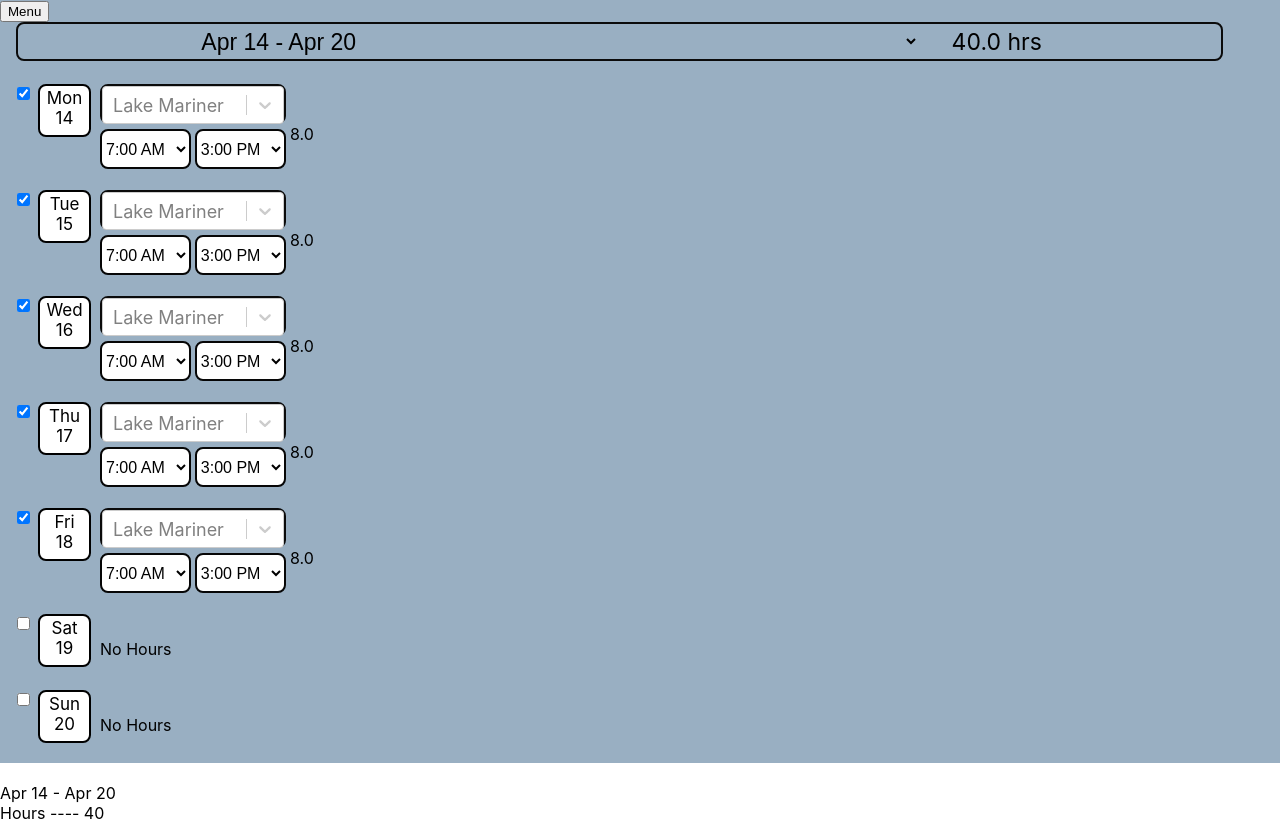
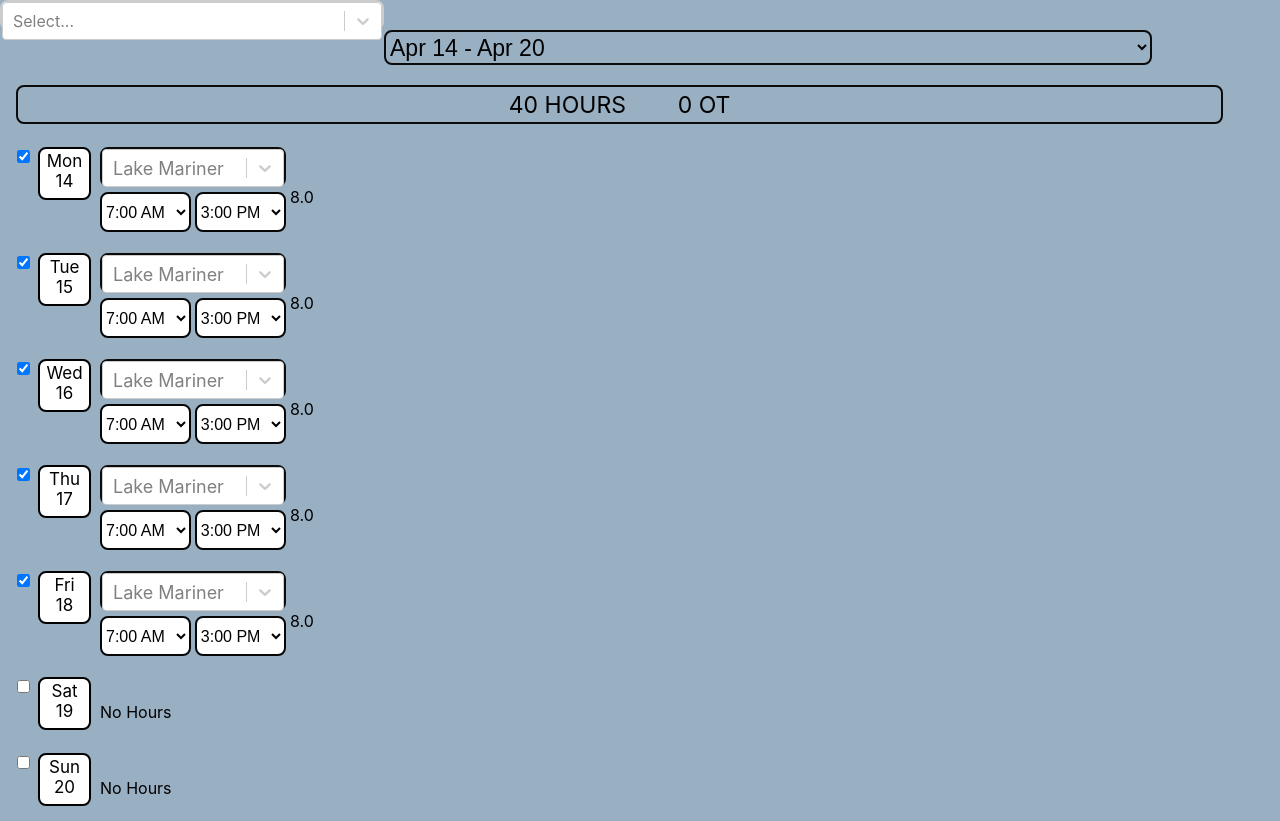
Before and after one commit to bradronto/bradronto.github.io, a React (Create React App) app in the folder timekeep/: page / in a window 1280 px wide. Shown: the top 821 px of the page. Built offline with nearby package versions, Linux system fonts and the light colour scheme.

Commit message:
and another..

```diff
--- a/timekeep/src/components/date-header.js
+++ b/timekeep/src/components/date-header.js
@@ -7,7 +7,8 @@ const getMonth = (whichWeek) => {
       firstDayOfWeek.toLocaleDateString("en-us",{month: "short" }  )+" "+
       firstDayOfWeek.toLocaleDateString("en-us",{day: "numeric"})+" - "+
       lastDayOfWeek.toLocaleDateString("en-us",{month: "short"})+" "+
-      lastDayOfWeek.toLocaleDateString("en-us",{day: "numeric"})+" "
+      lastDayOfWeek.toLocaleDateString("en-us",{day: "numeric"})+"  "
+     // + lastDayOfWeek.toLocaleDateString("en-us",{year: "numeric"})+" "
     );
 
   }
--- a/timekeep/src/components/styles/cool.css
+++ b/timekeep/src/components/styles/cool.css
@@ -24,7 +24,7 @@
     width: 100%;
   }
 
-   .cool-header {
+  .cool-header {
     display: flex;
     justify-content: center;
     align-items: center;
@@ -40,6 +40,21 @@
     font-size: 23px;
     outline: none;
      }
+
+     .cool-date-header {
+
+      margin-bottom: 20px;
+      color: black;
+      height: 35px;
+      margin-left: 30%;
+      background-color:rgb(153, 175, 194);
+      width: 60%;
+      padding: 0px;
+      border: 2px solid #0b0b0b;
+      border-radius: 8px;
+      font-size: 23px;
+      outline: none;
+       }
 
   .cool-header-select {
     color: #000;
@@ -142,9 +157,9 @@
 
     color: black;
     margin-left: 0px;
-    margin-bottom: 7px;
-    width: 10%;
-    padding: auto;
+   /* margin-bottom: 7px;*/
+    width: 30%;
+    padding: 0px;
     border: 2px solid #ccc;
     border-radius: 8px;
     font-size: 16px;
--- a/timekeep/src/components/work-hours.js
+++ b/timekeep/src/components/work-hours.js
@@ -93,12 +93,17 @@ const handleMenu = (e) =>
       if (selectedHref) {
         window.location.href = selectedHref; // Navigate to the selected URL
       }
-    };
+    } else
+
+    if (    e.value ==="new job"  ) {
+
+    console.log("new job from menu not finished");
+
 
 
 
   }
-
+  }
   const handleChange = (index, type, value) =>
     {
       const updatedWorkHours = [...workHours];
@@ -113,12 +118,13 @@ const handleMenu = (e) =>
 
 
 
-  const handleJobChange = (index, type, value, e) =>
+  const handleJobChange = (index, value, e) =>
   {
 
 
     const updatedWorkHours = [...workHours];
-    //e.preventDefault();
+
+
     const newJob = () => {
 
       {/*  add job to job names */}
@@ -127,19 +133,12 @@ const handleMenu = (e) =>
         console.log("no option entered")
           }
 
-          else if (newOption.trim() && !jobNames.includes(newOption))
+          else if (newOption.trim() && !jobNames.includes(newOption)) // new job name was entered
             {
-        updatedWorkHours[index][type] = newOption; //add job
+        updatedWorkHours[index].job = newOption; //add job
         setJobNames([...jobNames, newOption]);
-
-      //  const [jobOptions, setJobOptions] = useState(() => {jobNames.map((job)=>({value: job, label:job}))})
-
-       // setJobOptions(jobNames.map((job)=>({value: job, label:job})))
         setJobOptions([{value:newOption, label:newOption},...jobOptions]);
-
         updatedWorkHours[index].showNew = false;
-        //setWorkHours(updatedWorkHours);
-
 
         if(jobNames.length===0){
           console.log("spread the jobs");
@@ -153,7 +152,7 @@ const handleMenu = (e) =>
       }
     }
 
-    if(type==="job"){
+    if(true){
       if (e.value === "New Item") {
        // setTimeout(() => {updatedWorkHours[index]["showNew"] = true;}, 100);
        updatedWorkHours[index]["showNew"] = true;
@@ -175,13 +174,17 @@ const handleMenu = (e) =>
       else {
        updatedWorkHours[index]["job"] = e.value;
        console.log("select existing job");
-       console.log("job value=",value);
+       console.log("job value=",e.value,e.label,e.select);
+
+   /*
        setJobNames((prevOptions) => {   //reorder new job to top of list
       const selected = prevOptions.find((option) => option === value);
       const remainingOptions = prevOptions.filter((option) => option !== value);
       return [selected, ...remainingOptions];
 
     });
+
+    */
     }
    }
   console.log(workHours[index].job);
@@ -213,9 +216,11 @@ const handleMenu = (e) =>
     index === targetIndex ? { ...item, showNew: true } : item );
     setWorkHours(updatedDaysOfWeek);
     console.log("open job box")
+    /*
     setTimeout(() => {
       if(inputRef.current){inputRef.current.focus()};
     }, 800)
+    */
   };
 
 
@@ -229,7 +234,7 @@ const handleMenu = (e) =>
   const optionz = [
     { value: "share", label: "Share 🍎" },
     { value: "clear jobs", label: "Clear Jobs 🍌" },
-    { value: "new job", label: "New Job 🥝" },
+    //{ value: "new job", label: "New Job 🥝" },
   ];
 
   const CustomControl = () => null;
@@ -239,48 +244,31 @@ const handleMenu = (e) =>
 
   <div className="input-container" >
 
-
+{/*}
       <button onClick={() => setIsVisible(!isVisible)}>
         Menu
       </button>
-      {isVisible && (
+
+      */}
+<span>
+
+
+{true && (
         <Select
+          className="cool-menu"
           options={optionz}
-          placeholder="sup?"
-          defaultMenuIsOpen={true} // Keeps the menu open by default
+          //placeholder="sup?"
+          //defaultMenuIsOpen={true} // Keeps the menu open by default
           //onMenuClose={(e)=> {handleJobChange(0, "job", "New Item",e);}}
-          onChange={(e)=>{handleMenu(e)}}
+          onChange={(e)=>{handleMenu(e);}}
+          isSearchable={false}
+            //openMenuOnFocus={true}
 
         />
       )}
 
-
-{/*}
-    <select  className="cool-menu" style={{backgroundColor: "blue"}}
-    style={{margin: "16px"}}
-    onChange={(e)=>handleMenu(e.target.value) }
-    onClick={setraw}
-
-
-    >
-    <option value = "New Item" style={{backgroundColor: "blue"}} >
-        ...
-        </option>
-
-        <option value={"clear jobs"}>
-        Clear Jobs
-        </option>
-
-        <option value={"share"}>
-        Share
-        </option>
-          </select>
-*/}
-
-
-    <span  className="cool-header">
-       <select
-       className="cool-header-select"
+<select
+       className="cool-date-header"
        onChange={(e) => handleWeekChange(e.target.value)}
       >
         <option value="this week">
@@ -292,8 +280,16 @@ const handleMenu = (e) =>
 
       </select>
 
-       &nbsp; &nbsp;&nbsp;&nbsp;
-       <span style={{ fontSize: "23px" }}>{totalWeeklyHours.toFixed(1)} hrs</span>
+</span>
+
+
+
+
+    <span  className="cool-header">
+
+
+
+       <span style={{ fontSize: "23px" }}>  {reg} HOURS &nbsp;&nbsp;&nbsp;&nbsp;&nbsp;&nbsp; {ot} OT  {/*totalWeeklyHours.toFixed(1)*/} </span>
       </span>
 
 
@@ -332,13 +328,13 @@ const handleMenu = (e) =>
             placeholder="new job name"
             onKeyDown={(e)=>{
               if(e.key==="Enter"){
-              handleJobChange(index,"job","Add Job",e); }
+              handleJobChange(index,"Add Job",e); }
             }   // console.log("key=",e.key," ",newOption)
            }
-            //onClick={(e) => handleJobChange(index,"job","New Item")}
+            //onClick={(e) => handleJobChange(index,"New Item")}
             onBlur={(e) => {
 
-              handleJobChange(index,"job","Add Job",e);
+              handleJobChange(index,"Add Job",e);
               console.log("onblur");
             }}
             autoFocus
@@ -349,14 +345,15 @@ const handleMenu = (e) =>
                // {/*  select job    */}
 
                <Select
-               //components={{ Control: CustomControl }} // Hide the input field
-
+                //aria-haspopup="listbox"
+                isSearchable={false}
+                //select={workHours[index].job}
                 placeholder={workHours[index].job}
                 className="cool-job-input"//
-                label={workHours[index].job}
-                value={workHours[index].job}
+                //label={workHours[index].job}
+                //value={workHours[index].job}
                 onFocus={() => jobNames.length === 0?openJobBox(index):console.log(jobNames.length," jobs exist")}
-                onChange={(e) => { handleJobChange(index, "job",e.value,e);  }}
+                onChange={(e) => { handleJobChange(index, "job",e);  }}
               options={jobOptions}
 
               >
```
